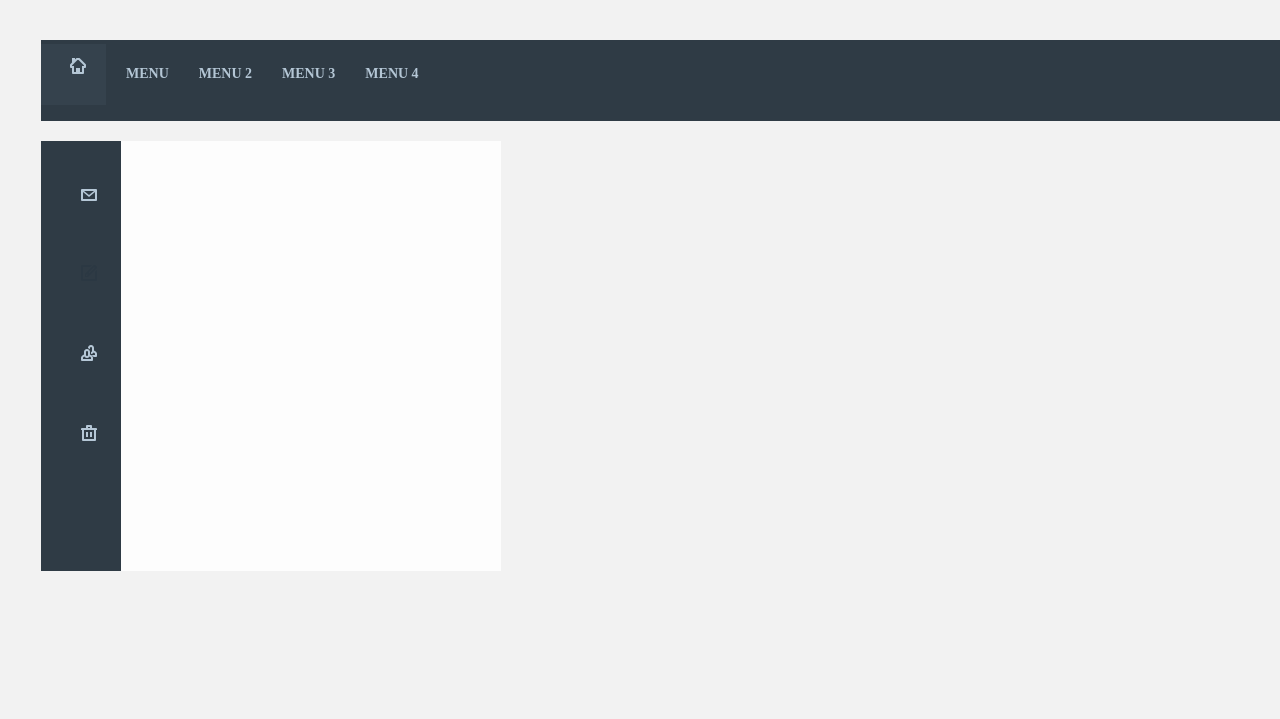
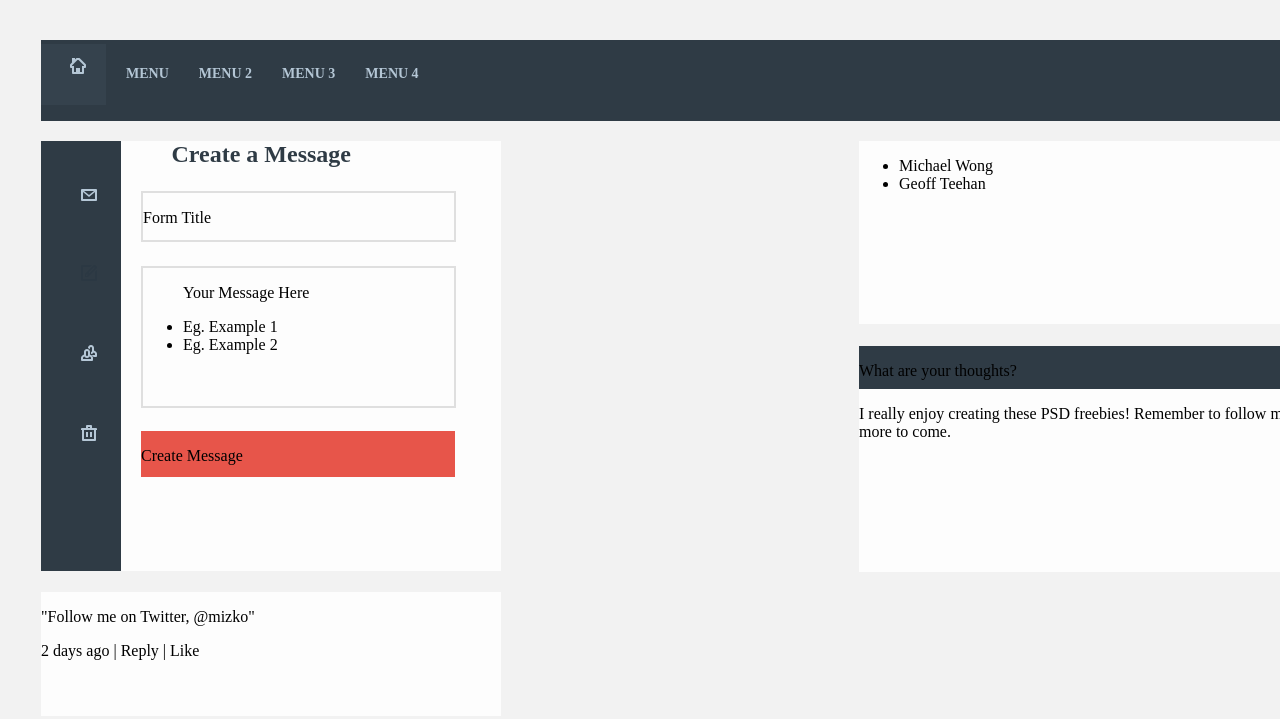
Before and after one commit to Ance92/seconddesign, a plain HTML site: page index.html in a window 1280 px wide. Shown: the top 719 px of the page. Drawn offline with Linux system fonts and the light colour scheme.

Commit message:
perubahan ke dua

```diff
--- a/index.html
+++ b/index.html
@@ -22,17 +22,56 @@
     <div class="clr"></div>
     <div class="cn_resize">
     <div class="content">
+      <h2>Create a Message</h2>
+
+    <div class="cn_box"> <!-- left content begin -->
+    <p>Form Title</p>
+    </div>
+
+    <div class="cn_box2">
+        <ul>
+            <p>Your Message Here</p>
+            <li>Eg. Example 1</li>
+            <li>Eg. Example 2</li>
+        </ul>
+    </div>
+
+    <div class="button">
+      <p>Create Message</p>
+    </div>
+
         <div class="mn_content">
         <ul>
             <li><a href="#"><span><img src="images/Envelope.png"></span></a></li>
-            <li><a href="#"><span><img src="images/Compose.png"></span></a></li>
+            <li class="active"><a href="#"><span><img src="images/Compose.png"></span></a></li>
             <li><a href="#"><span><img src="images/Users.png"></span></a></li>
             <li><a href="#"><span><img src="images/Trash.png"></span></a></li>
         </ul>
         </div>
 
+        <!-- sosmwed -->
+        <div class="sos">
+        <p>"Follow me on Twitter, @mizko"</p>
+            <p>2 days ago | Reply | Like</p>
+        </div>
+
+    <div class="cn_right"><!-- right content begin -->
+        <ul>
+            <li>Michael Wong</li>
+            <li>Geoff Teehan</li>
+        </ul>
+    </div>
+
+    <div class="cn_right2">
+        <p>What are your thoughts?</p>
+    </div>
+
+    <div class="cn_right2_white">
+        <p>I really enjoy creating these PSD freebies! Remember to follow me, more to come.</p>
+    </div>
 
     </div>
     </div>
+    <div class="clr"></div>
 </body>
 </html>
```
